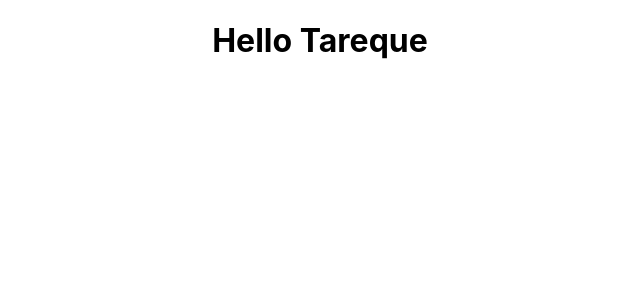
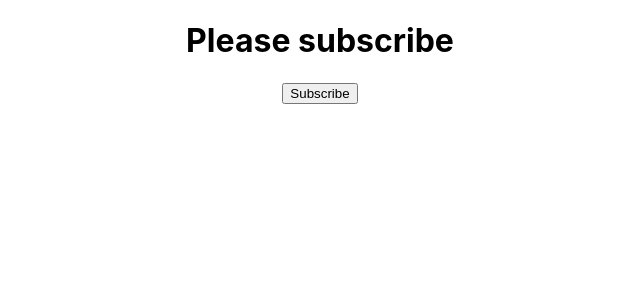
Before and after one commit to elizarafee/react-lab, a React (Create React App) app: page / in a window 1280 px wide. Shown: the top 300 px of the page, without its empty margins (320-960 px from the left). Built offline with nearby package versions, Linux system fonts and the light colour scheme.

Commit message:
class component : state

```diff
--- a/src/App.js
+++ b/src/App.js
@@ -6,11 +6,13 @@ import './App.css';
 // import Age from './components/age.component';
 // import Pro from './components/props.functionalCom';
 // import Prop from './components/props.classCom';
-import Hello from './components/a'
+// import Hello from './components/a'
+import Message from './components/stateClass.component'
 
 function App() {
   return (
     <div className="App">
+      <Message />
       {/*
       <Hasan />
       <Eliza age={23} />
@@ -27,7 +29,7 @@ function App() {
         <button>Class</button>
       </Prop> */}
 
-      <Hello />
+      {/* <Hello /> */}
 
     </div>
   );
--- a/src/components/props.classCom.js
+++ b/src/components/propsClass.component.js
@@ -3,10 +3,10 @@ import React, {Component} from 'react'
 class Prop extends Component {
     render(){
     return (
-    <span>
+    <div>
     <h3>first name : {this.props.fnamee}, last name : {this.props.snamee}</h3>
     <p>{this.props.children}</p>
-    </span>
+    </div>
     )
     }
 }
--- /dev/null
+++ b/src/components/stateClass.component.js
@@ -0,0 +1,41 @@
+import React, {Component} from 'react'
+
+class Message extends Component {
+    constructor(){
+        super();
+
+        this.state = {
+            message : 'Please subscribe',
+            btnMessage : 'Subscribe'
+        }
+    }
+
+    messageChange(){
+        this.setState ({
+                message : 'thanks for subscribing',
+                btnMessage : 'Subscribed'
+        })
+    }
+
+    btnChange(){
+        /**** it wont be executed coz Maximum update depth exceeded(state) */
+        // this.setState ({
+        //         message : 'thanks for subscribing',
+        //         btnMessage : 'Subscribed'
+        // })
+    }
+
+    render(){
+
+        return(
+            <div>
+                <h1>{this.state.message}</h1>
+                <button className = 'subscribeBtn' onClick= {()=> this.messageChange()}>{this.state.btnMessage}</button>
+                {this.btnChange()}
+            </div>
+        )
+    }
+}
+
+
+export default Message
```
Also changed, not shown: src/components/jsxVScreateElement.component.js (renamed from src/components/a.js), src/components/propsFunction.component.js (renamed from src/components/props.functionalCom.js), src/components/stateFunction.component.js (added).
